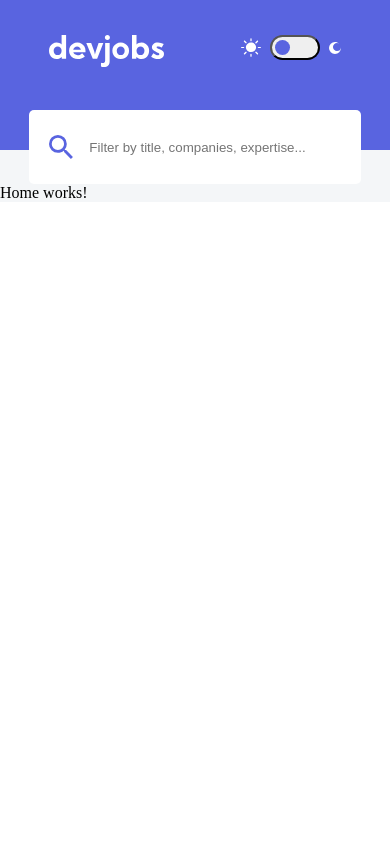
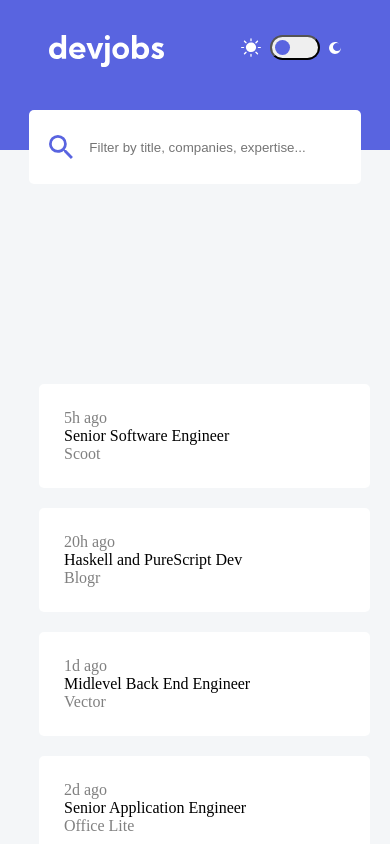
Before and after one commit to MicahD18/jobs-board, a React (Vite) app in the folder client/: page / in a window 390 px wide. Shown: the top 844 px of the page. Built offline with nearby package versions, Linux system fonts and the light colour scheme.

Commit message:
Work on JobCard responsiveness and dynamic routing

```diff
--- /dev/null
+++ b/client/src/components/JobCard.tsx
@@ -0,0 +1,37 @@
+import { Card } from "react-bootstrap";
+import "../styles/JobCard.css";
+import { Link } from "react-router-dom";
+
+interface Props {
+  index: number;
+  // eslint-disable-next-line @typescript-eslint/no-explicit-any
+  job: any;
+}
+
+const JobCard: React.FC<Props> = (props) => {
+  return (
+    <Card
+      className="card"
+      style={{
+        backgroundColor: "var(--card-color)",
+        color: "var(--text-color)",
+      }}
+    >
+      <Card.Body>
+        <Card.Text style={{ color: "var(--light-text-color)" }}>
+          {props.job.postedAt}
+        </Card.Text>
+        <Card.Title style={{ color: "var(--text-color)" }}>
+          <Link to={`/details/${props.index}`} className="link">
+            {props.job.position}
+          </Link>
+        </Card.Title>
+        <Card.Text style={{ color: "var(--light-text-color)" }}>
+          {props.job.company}
+        </Card.Text>
+      </Card.Body>
+    </Card>
+  );
+};
+
+export default JobCard;
--- a/client/src/index.css
+++ b/client/src/index.css
@@ -17,6 +17,11 @@
   --text-color: #ffffff;
   --card-color: #19202d;
   --light-text-color: rgb(187, 187, 187);
+}
+
+.link {
+  text-decoration: none;
+  color: inherit;
 }
 
 /* :root {
--- a/client/src/pages/Detail.tsx
+++ b/client/src/pages/Detail.tsx
@@ -0,0 +1,17 @@
+import { useParams } from "react-router-dom";
+import jobs from "../data.json";
+
+const Detail: React.FC = () => {
+  const params = useParams();
+  const index = Number(params.index);
+
+  return (
+    <div
+      style={{ backgroundColor: "var(--bg-color)", color: "var(--text-color)" }}
+    >
+      <p>{jobs[index].company}</p>
+    </div>
+  );
+};
+
+export default Detail;
--- a/client/src/pages/Home.tsx
+++ b/client/src/pages/Home.tsx
@@ -1,4 +1,7 @@
+import JobCard from "../components/JobCard";
 import SearchBar from "../components/SearchBar";
+import jobs from "../data.json";
+import "../styles/Home.css";
 
 const Home = () => {
   return (
@@ -6,7 +9,13 @@ const Home = () => {
       style={{ backgroundColor: "var(--bg-color)", color: "var(--text-color)" }}
     >
       <SearchBar />
-      <p>Home works!</p>
+      <div className="main">
+        <div className="jobs-container">
+          {jobs.map((job, index) => (
+            <JobCard key={job.id} job={job} index={index} />
+          ))}
+        </div>
+      </div>
     </div>
   );
 };
--- /dev/null
+++ b/client/src/pages/NotFound.tsx
@@ -0,0 +1,9 @@
+const NotFound = () => {
+  return (
+    <div>
+      <p>Page Not Found</p>
+    </div>
+  );
+};
+
+export default NotFound;
--- /dev/null
+++ b/client/src/styles/Home.css
@@ -0,0 +1,13 @@
+.main {
+  width: 100%;
+  padding-bottom: 200px;
+}
+
+.jobs-container {
+  width: 80%;
+  display: grid;
+  grid-template-columns: repeat(auto-fit, minmax(300px, 1fr));
+  gap: 20px;
+  align-items: center; /* Center vertically */
+  align-content: stretch; /* Stretch items to fill container */
+}
--- /dev/null
+++ b/client/src/styles/JobCard.css
@@ -0,0 +1,12 @@
+.card {
+  background-color: #5964e0;
+  width: 250px;
+  padding: 25px;
+  border-radius: 5px;
+}
+
+@media screen and (max-width: 791px) {
+  .card {
+    width: 90%;
+  }
+}
```
Also changed, not shown: client/src/App.tsx (+9 -0 lines).
